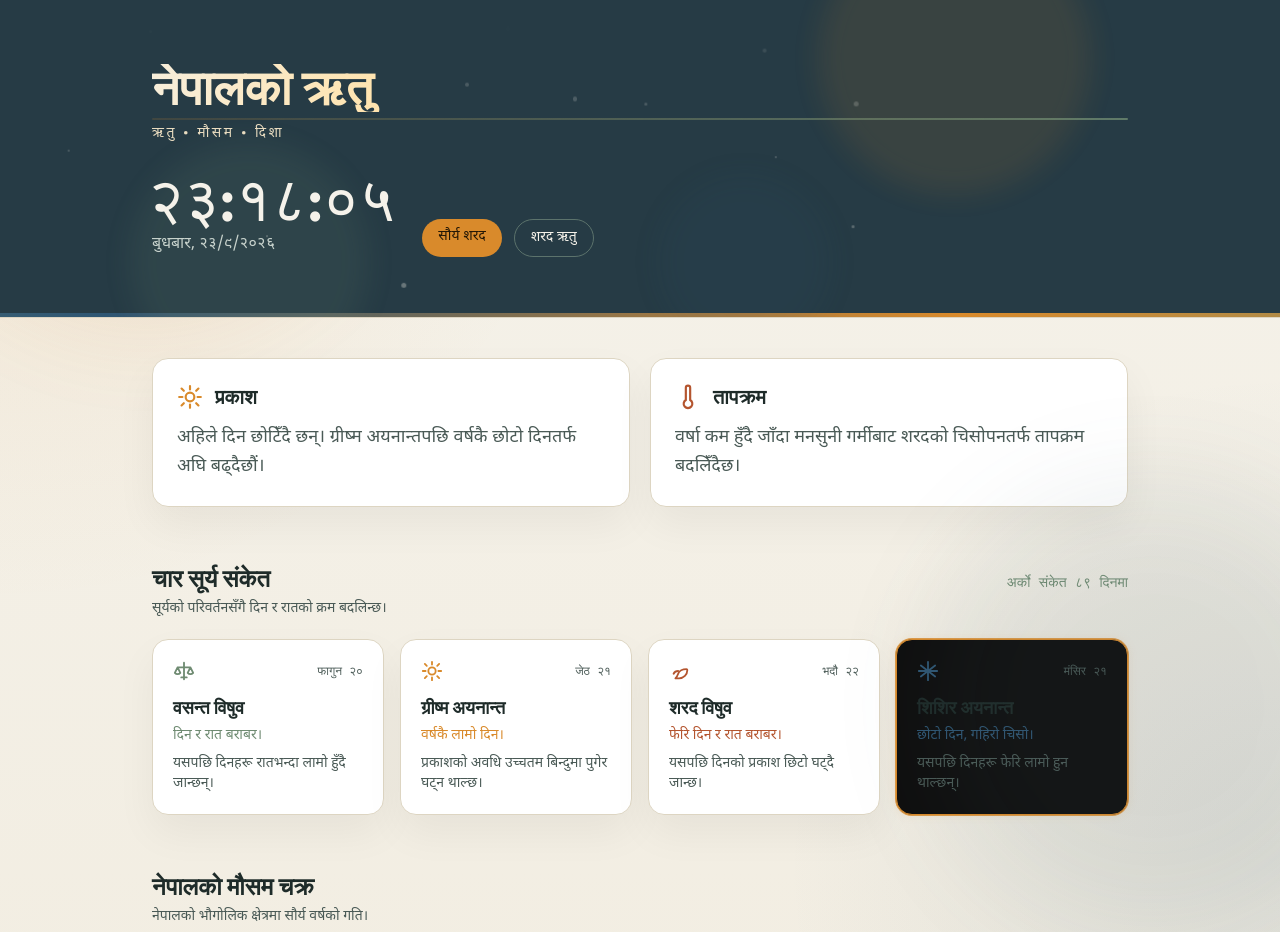
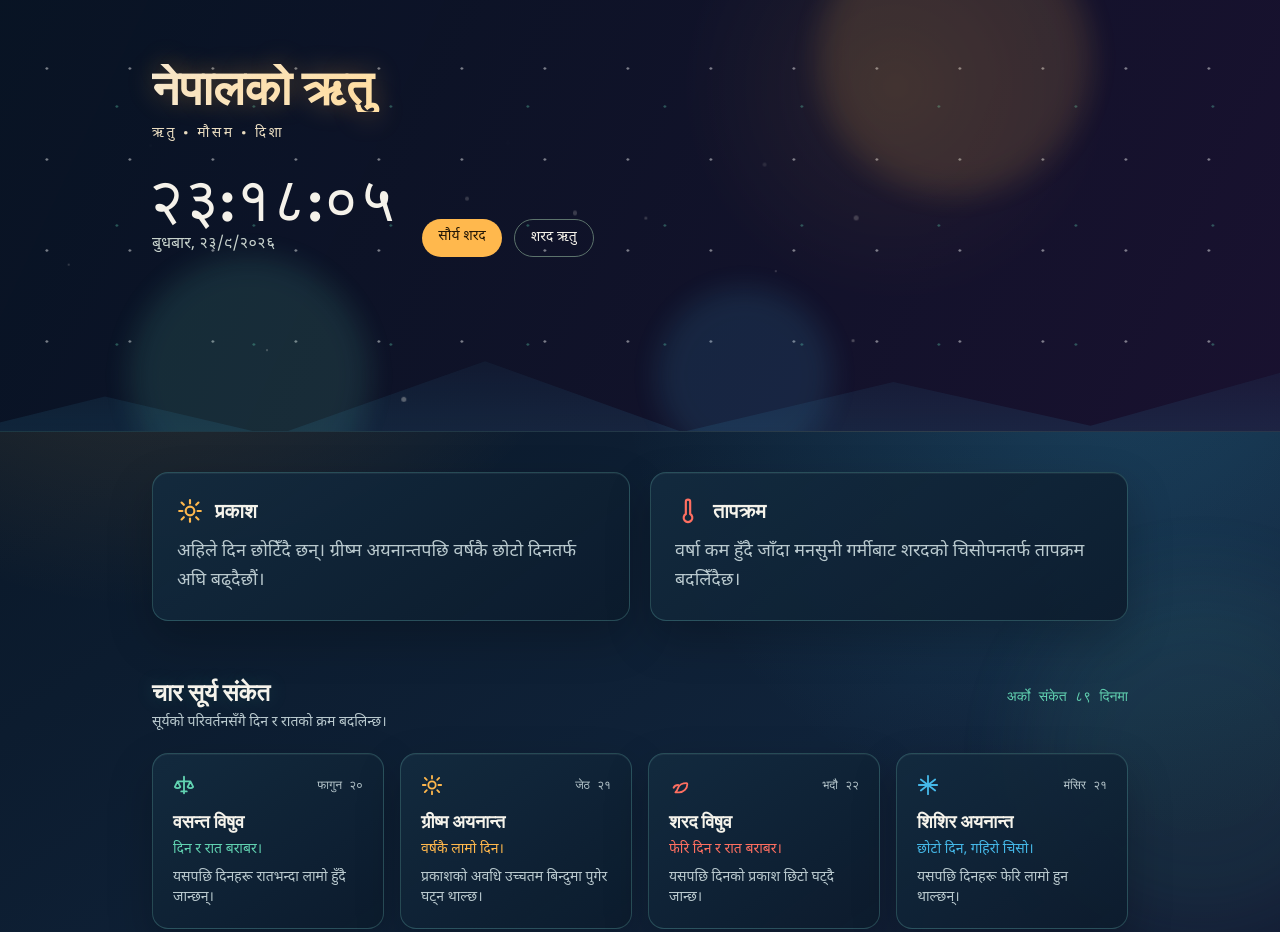
Before and after one commit to emmetCode/climay, a plain HTML site: page index.html in a window 1280 px wide. Shown: the top 932 px of the page. Drawn offline with nearby package versions, Linux system fonts and the light colour scheme.

Commit message:
all right

```diff
--- a/index.html
+++ b/index.html
@@ -447,6 +447,209 @@
           transform: none;
         }
       }
+
+      /* Vibrant visual layer: transform/opacity animations keep scrolling light. */
+      :root {
+        --bg: #071321;
+        --bg-soft: #0e2030;
+        --ink: #f5f3eb;
+        --ink-soft: #b9c9ce;
+        --card: rgba(14, 32, 48, 0.82);
+        --card-border: rgba(116, 205, 193, 0.24);
+        --slate: #09172a;
+        --blue: #45b8e8;
+        --marigold: #ffb84d;
+        --marigold-soft: #1b1520;
+        --sage: #61d2b1;
+        --rust: #ff6f61;
+      }
+      body {
+        background-color: var(--bg);
+        background-image:
+          radial-gradient(
+            circle at 12% 6%,
+            rgba(255, 184, 77, 0.22),
+            transparent 24%
+          ),
+          radial-gradient(
+            circle at 88% 18%,
+            rgba(69, 184, 232, 0.2),
+            transparent 27%
+          ),
+          linear-gradient(145deg, #071321 0%, #10233a 48%, #190f2b 100%);
+        color: var(--ink);
+      }
+      body::before,
+      body::after {
+        width: 22rem;
+        height: 22rem;
+        filter: blur(42px);
+        opacity: 0.22;
+      }
+      body::before {
+        background: rgba(255, 111, 97, 0.5);
+      }
+      body::after {
+        background: rgba(97, 210, 177, 0.34);
+      }
+      header {
+        min-height: 27rem;
+        background:
+          linear-gradient(
+            115deg,
+            rgba(7, 19, 33, 0.72),
+            rgba(31, 15, 49, 0.74)
+          ),
+          radial-gradient(
+            circle at 70% 20%,
+            rgba(255, 184, 77, 0.28),
+            transparent 22%
+          ),
+          #09172a !important;
+        border-color: rgba(116, 205, 193, 0.2) !important;
+      }
+      header::before {
+        content: "";
+        position: absolute;
+        inset: 0;
+        opacity: 0.5;
+        background-image:
+          radial-gradient(
+            circle,
+            rgba(255, 255, 255, 0.9) 0 1px,
+            transparent 1.5px
+          ),
+          radial-gradient(
+            circle,
+            rgba(97, 210, 177, 0.7) 0 1px,
+            transparent 1.5px
+          );
+        background-size:
+          83px 91px,
+          137px 119px;
+        background-position:
+          12px 18px,
+          55px 42px;
+        animation: starDrift 18s linear infinite;
+        pointer-events: none;
+      }
+      header::after {
+        content: "";
+        position: absolute;
+        left: -5%;
+        right: -5%;
+        bottom: -5rem;
+        height: 13rem;
+        background: linear-gradient(
+          180deg,
+          transparent,
+          rgba(69, 184, 232, 0.18)
+        );
+        clip-path: polygon(
+          0 65%,
+          12% 45%,
+          24% 64%,
+          39% 28%,
+          53% 62%,
+          68% 38%,
+          82% 59%,
+          100% 25%,
+          100% 100%,
+          0 100%
+        );
+        pointer-events: none;
+      }
+      .hero-title {
+        text-shadow: 0 0 28px rgba(255, 184, 77, 0.32);
+      }
+      .hero-purpose {
+        max-width: 42rem;
+        color: #d9eff0;
+        font-size: 1.05rem;
+        line-height: 1.9;
+      }
+      .hero-purpose strong {
+        color: var(--marigold);
+        font-weight: 700;
+      }
+      main {
+        position: relative;
+        z-index: 2;
+      }
+      .card {
+        background: linear-gradient(
+          145deg,
+          rgba(19, 43, 63, 0.9),
+          rgba(12, 27, 44, 0.88)
+        );
+        border-color: rgba(116, 205, 193, 0.25);
+        box-shadow:
+          0 18px 45px rgba(0, 0, 0, 0.22),
+          inset 0 1px 0 rgba(255, 255, 255, 0.05);
+      }
+      .card:hover {
+        border-color: var(--marigold);
+        box-shadow:
+          0 18px 50px rgba(0, 0, 0, 0.3),
+          0 0 24px rgba(255, 184, 77, 0.12);
+      }
+      .card::before {
+        background: radial-gradient(
+          260px circle at var(--mx, 50%) var(--my, 50%),
+          rgba(97, 210, 177, 0.22),
+          transparent 68%
+        );
+      }
+      .milestone-active {
+        background: linear-gradient(145deg, #442c26, #20192d) !important;
+        border-color: var(--marigold) !important;
+      }
+      .ritu-active {
+        background: linear-gradient(
+          145deg,
+          rgba(24, 74, 75, 0.9),
+          rgba(12, 40, 55, 0.9)
+        );
+      }
+      .met-active {
+        background: linear-gradient(
+          145deg,
+          rgba(21, 59, 84, 0.92),
+          rgba(18, 31, 61, 0.92)
+        );
+      }
+      section > h2,
+      section h2 {
+        text-shadow: 0 0 20px rgba(97, 210, 177, 0.18);
+      }
+      .accent-line {
+        height: 0.25rem !important;
+        background: linear-gradient(
+          90deg,
+          var(--marigold),
+          var(--rust),
+          var(--blue),
+          var(--sage)
+        );
+        box-shadow: 0 0 18px rgba(97, 210, 177, 0.5);
+      }
+      .ambient-orb.one {
+        background: rgba(255, 184, 77, 0.3);
+      }
+      .ambient-orb.two {
+        background: rgba(97, 210, 177, 0.3);
+      }
+      .ambient-orb.three {
+        background: rgba(69, 184, 232, 0.28);
+      }
+      @keyframes starDrift {
+        from {
+          transform: translate3d(0, 0, 0);
+        }
+        to {
+          transform: translate3d(-24px, 18px, 0);
+        }
+      }
     </style>
   </head>
   <body class="font-body min-h-full">
@@ -467,7 +670,7 @@
 
       <div class="max-w-5xl mx-auto px-6 py-10 md:py-14 relative z-10">
         <h1
-          class="hero-title font-display text-3xl md:text-5xl font-semibold mt-2 soft-underline"
+          class="hero-title font-display text-3xl md:text-5xl font-semibold mt-2"
         >
           नेपालको ऋतु
         </h1>
@@ -510,7 +713,6 @@
           </div>
         </div>
       </div>
-      <div class="accent-line h-1 w-full"></div>
     </header>
 
     <main class="max-w-5xl mx-auto px-6 py-10 space-y-14">
@@ -629,10 +831,10 @@
 
       <footer
         class="pt-6 pb-10 text-xs"
-        style="color: #000000; border-top: 1px solid var(--card-border)"
+        style="color: #ffffff; border-top: 1px solid var(--card-border)"
       >
-        ऋतुका मिति दायरा ग्रेगोरियन पात्रोमा अनुमानित मिलान हुन्; विक्रम संवतको
-        चन्द्र पात्रो वर्षैपिच्छे केही फरक पर्न सक्छ।
+        ऋतुका मिति दायरा ग्रेगोरियन मितिसँग अनुमानित मिलान हुन्; विक्रम संवतका
+        चन्द्र मितिहरू वर्षैपिच्छे केही फरक पर्न सक्छन्।
       </footer>
     </main>
 
@@ -929,6 +1131,7 @@
           }
           return ms;
         });
+        const highlightKey = closestDays === 0 ? closestKey : null;
         $("#nextMilestone").textContent =
           closestDays === 0
             ? `आज: ${MILESTONES.find((m) => m.key === closestKey).label}`
@@ -937,7 +1140,7 @@
         $("#milestoneGrid").innerHTML = cards
           .map(
             (ms, i) => `
-    <div class="card rounded-2xl p-5 ${ms.key === closestKey ? "milestone-active" : ""}" style="animation-delay:${i * 70}ms, ${600 + i * 70}ms">
+    <div class="card rounded-2xl p-5 ${ms.key === highlightKey ? "milestone-active" : ""}" style="animation-delay:${i * 70}ms, ${600 + i * 70}ms">
       <div class="flex items-center justify-between">
         ${iconMon(ms.icon, ms.color)}
         <span class="font-mono text-xs" style="color:var(--ink-soft);">${monthName(ms.m)} ${nepaliNumber(ms.d)}</span>
@@ -1053,7 +1256,9 @@
           },
           { threshold: 0.15 },
         );
-        document.querySelectorAll(".reveal").forEach((el) => observer.observe(el));
+        document
+          .querySelectorAll(".reveal")
+          .forEach((el) => observer.observe(el));
       }
 
       function enableCardTilt() {
@@ -1083,7 +1288,9 @@
         armReveals();
         if (isFinePointer) enableCardTilt();
       } else {
-        document.querySelectorAll(".reveal").forEach((el) => el.classList.add("in-view"));
+        document
+          .querySelectorAll(".reveal")
+          .forEach((el) => el.classList.add("in-view"));
       }
 
       render();
```
